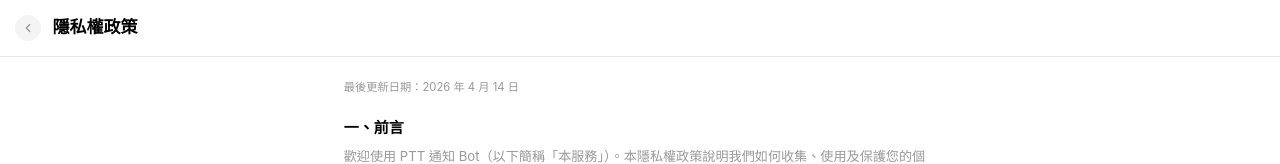
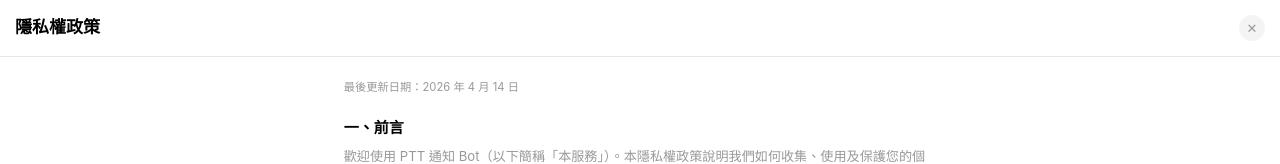
Before and after one commit to ming780922/ptt-notify-bot, a Next.js app in the folder miniapp/: page /privacy in a window 1280 px wide. Shown: the top 164 px of the page. Built offline with nearby package versions, Linux system fonts and the light colour scheme.

Commit message:
UI adjustment

```diff
--- a/miniapp/app/privacy/page.tsx
+++ b/miniapp/app/privacy/page.tsx
@@ -7,17 +7,15 @@ export default function PrivacyPage() {
     <div className="min-h-screen bg-tg-bg text-tg-text">
       <TelegramBackButton />
       {/* Header */}
-      <div className="sticky top-0 bg-tg-bg border-b border-tg-hint/15 flex items-center gap-3 px-4 py-4 z-10">
+      <div className="sticky top-0 bg-tg-bg border-b border-tg-hint/15 flex items-center justify-between px-4 py-4 z-10">
+        <span className="font-bold text-[17px]">隱私權政策</span>
         <button
           onClick={() => history.back()}
-          className="w-7 h-7 rounded-full bg-tg-secondary flex items-center justify-center text-tg-hint active:opacity-60"
-          aria-label="返回"
+          className="w-7 h-7 rounded-full bg-tg-secondary flex items-center justify-center text-tg-hint text-[13px] active:opacity-60"
+          aria-label="關閉"
         >
-          <svg width="14" height="14" viewBox="0 0 24 24" fill="none" stroke="currentColor" strokeWidth="2.2" strokeLinecap="round" strokeLinejoin="round">
-            <path d="M15 18l-6-6 6-6" />
-          </svg>
+          ✕
         </button>
-        <span className="font-bold text-[17px]">隱私權政策</span>
       </div>
 
       <div className="px-5 py-6 flex flex-col gap-6 max-w-2xl mx-auto pb-12">
--- a/miniapp/app/terms/page.tsx
+++ b/miniapp/app/terms/page.tsx
@@ -7,17 +7,15 @@ export default function TermsPage() {
     <div className="min-h-screen bg-tg-bg text-tg-text">
       <TelegramBackButton />
       {/* Header */}
-      <div className="sticky top-0 bg-tg-bg border-b border-tg-hint/15 flex items-center gap-3 px-4 py-4 z-10">
+      <div className="sticky top-0 bg-tg-bg border-b border-tg-hint/15 flex items-center justify-between px-4 py-4 z-10">
+        <span className="font-bold text-[17px]">使用條款</span>
         <button
           onClick={() => history.back()}
-          className="w-7 h-7 rounded-full bg-tg-secondary flex items-center justify-center text-tg-hint active:opacity-60"
-          aria-label="返回"
+          className="w-7 h-7 rounded-full bg-tg-secondary flex items-center justify-center text-tg-hint text-[13px] active:opacity-60"
+          aria-label="關閉"
         >
-          <svg width="14" height="14" viewBox="0 0 24 24" fill="none" stroke="currentColor" strokeWidth="2.2" strokeLinecap="round" strokeLinejoin="round">
-            <path d="M15 18l-6-6 6-6" />
-          </svg>
+          ✕
         </button>
-        <span className="font-bold text-[17px]">使用條款</span>
       </div>
 
       <div className="px-5 py-6 flex flex-col gap-6 max-w-2xl mx-auto pb-12">
```
